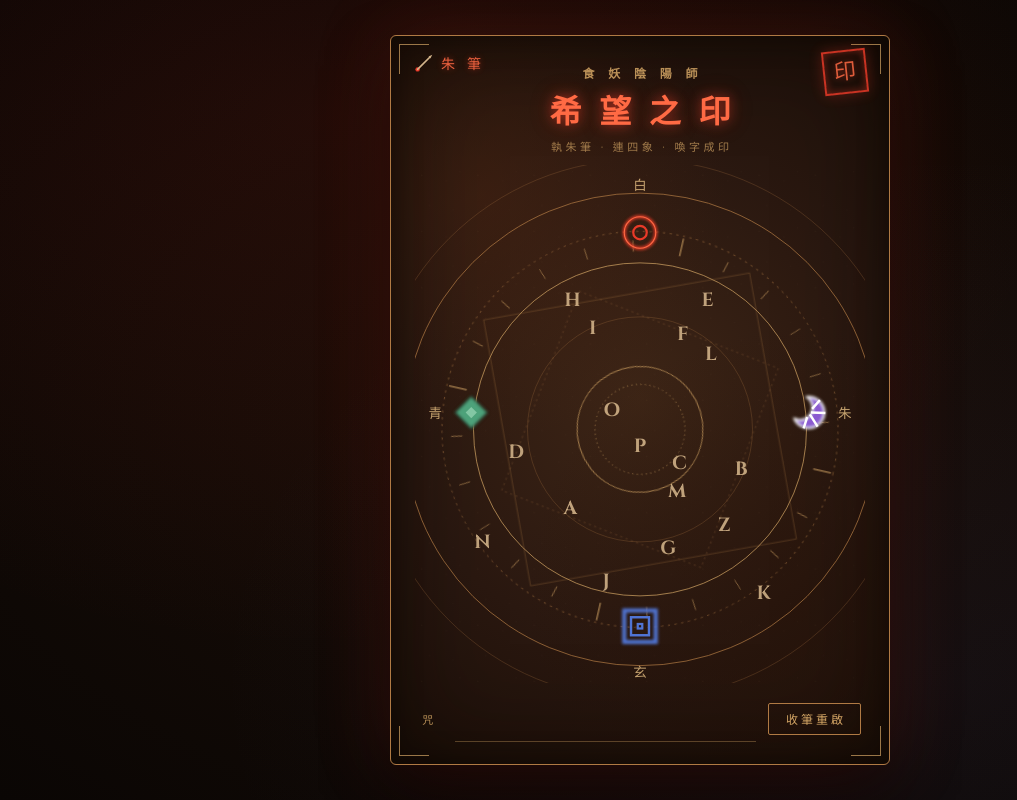
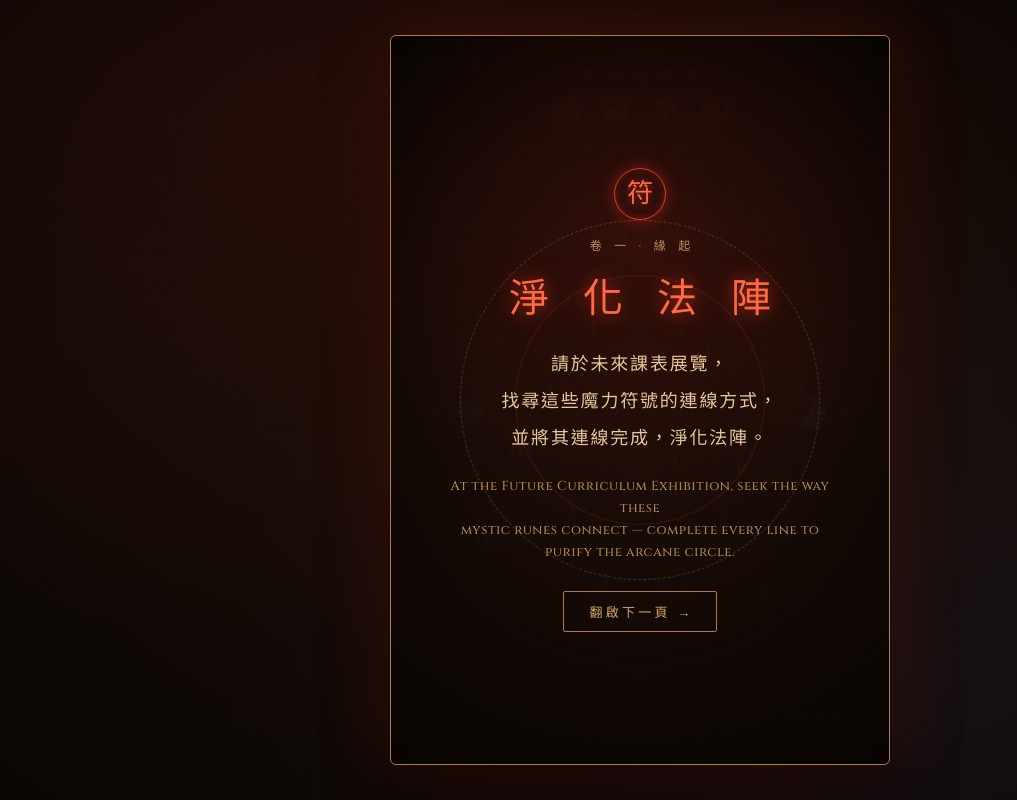
Before and after one commit to LinHz-28/yinyang-puzzle, a plain HTML site: page index.html in a window 1280 px wide. Shown: the whole page, without its empty margins (0-1017 px from the left). Drawn offline with Linux system fonts and the light colour scheme; a web font is replaced by a local one.

Commit message:
feat: add two intro scroll pages (story + how-to) with page navigation

```diff
--- a/index.html
+++ b/index.html
@@ -333,6 +333,7 @@
   .win-overlay {
     position: absolute;
     inset: 0;
+    z-index: 60;
     display: flex;
     flex-direction: column;
     align-items: center;
@@ -410,6 +411,132 @@
     color: var(--red-3);
     border-color: var(--red-2);
   }
+
+  /* ───────── 開場說明卷 ───────── */
+  .intro-overlay {
+    position: absolute;
+    inset: 0;
+    z-index: 30;
+    display: flex;
+    flex-direction: column;
+    align-items: center;
+    justify-content: center;
+    text-align: center;
+    padding: clamp(24px, 6vw, 44px) clamp(20px, 6vw, 40px);
+    border-radius: 6px;
+    background:
+      radial-gradient(circle at 50% 28%, rgba(200,40,31,0.16) 0%, transparent 52%),
+      radial-gradient(circle, rgba(22,11,6,0.975) 36%, rgba(8,4,2,0.99) 100%);
+    opacity: 1;
+    transition: opacity 0.6s ease;
+    overflow: hidden;
+  }
+  .intro-overlay.hidden { opacity: 0; pointer-events: none; }
+
+  .intro-ring {
+    position: absolute;
+    border-radius: 50%;
+    pointer-events: none;
+  }
+  .intro-ring.r1 {
+    width: min(360px, 86%); aspect-ratio: 1;
+    border: 1px dashed rgba(212,166,101,0.28);
+    animation: rotate 60s linear infinite;
+  }
+  .intro-ring.r2 {
+    width: min(250px, 62%); aspect-ratio: 1;
+    border: 1px solid rgba(232,58,40,0.20);
+    animation: rotate 42s linear infinite reverse;
+  }
+
+  .intro-emblem {
+    width: 52px; height: 52px;
+    line-height: 49px;
+    border: 1.5px solid var(--red-2);
+    border-radius: 50%;
+    color: var(--red-3);
+    font-family: 'Ma Shan Zheng','Noto Serif TC',serif;
+    font-size: 26px;
+    margin-bottom: 16px;
+    box-shadow: 0 0 16px rgba(232,58,40,0.4), inset 0 0 10px rgba(232,58,40,0.25);
+    text-shadow: 0 0 8px rgba(232,58,40,0.6);
+    position: relative;
+  }
+  .intro-label {
+    color: var(--amber-2);
+    font-size: clamp(11px, 3vw, 12px);
+    letter-spacing: 0.4em;
+    text-indent: 0.4em;
+    opacity: 0.85;
+    margin-bottom: 12px;
+    position: relative;
+  }
+  .intro-title {
+    font-family: 'Ma Shan Zheng','Noto Serif TC',serif;
+    color: var(--red-3);
+    font-size: clamp(28px, 8vw, 40px);
+    letter-spacing: 0.3em;
+    text-indent: 0.3em;
+    margin-bottom: 22px;
+    text-shadow: 0 0 16px rgba(232,58,40,0.6), 0 0 36px rgba(232,58,40,0.3);
+    position: relative;
+  }
+  .intro-body {
+    color: var(--cream);
+    font-family: 'Noto Serif TC', serif;
+    font-size: clamp(15px, 4.2vw, 18px);
+    line-height: 2.05;
+    letter-spacing: 0.1em;
+    margin: 0 0 18px;
+    max-width: 24em;
+    position: relative;
+  }
+  .intro-body .hl {
+    color: var(--red-3);
+    font-family: 'Cinzel', serif;
+    font-weight: 700;
+    letter-spacing: 0.18em;
+    text-shadow: 0 0 10px rgba(232,58,40,0.6);
+  }
+  .intro-en {
+    color: var(--amber-2);
+    font-family: 'Cinzel', serif;
+    font-size: clamp(11px, 3vw, 13px);
+    line-height: 1.7;
+    letter-spacing: 0.04em;
+    opacity: 0.8;
+    margin: 0 0 28px;
+    max-width: 30em;
+    position: relative;
+  }
+  .intro-actions {
+    display: flex;
+    gap: 14px;
+    flex-wrap: wrap;
+    justify-content: center;
+    position: relative;
+  }
+  .intro-actions button {
+    color: var(--amber-2);
+    border-color: var(--amber-1);
+    padding: 10px 22px;
+    font-size: 13px;
+  }
+  .intro-actions button:hover {
+    background: rgba(232,58,40,0.12);
+    color: var(--red-3);
+    border-color: var(--red-2);
+  }
+  .intro-actions button.primary {
+    color: var(--red-3);
+    border-color: var(--red-2);
+    box-shadow: 0 0 14px rgba(232,58,40,0.35), inset 0 0 12px rgba(232,58,40,0.18);
+    text-shadow: 0 0 8px rgba(232,58,40,0.5);
+  }
+  .intro-actions button.primary:hover {
+    background: rgba(232,58,40,0.22);
+    color: #ffd6a0;
+  }
 </style>
 </head>
 <body>
@@ -420,6 +547,49 @@
   <div class="brush-tag">
     <svg viewBox="0 0 24 24"><circle cx="5" cy="19" r="2.4" fill="#ff3a2a"/><path d="M5 19 L18 6" stroke="#e8c89a" stroke-width="1.8" stroke-linecap="round"/><path d="M17 5 L21 3 L19 7 Z" fill="#e8c89a"/></svg>
     朱 筆
+  </div>
+
+  <!-- ───── 開場 · 卷一：緣起 ───── -->
+  <div id="intro1" class="intro-overlay">
+    <div class="intro-ring r1"></div>
+    <div class="intro-ring r2"></div>
+    <div class="intro-emblem">符</div>
+    <div class="intro-label">卷 一 · 緣 起</div>
+    <div class="intro-title">淨 化 法 陣</div>
+    <p class="intro-body">
+      請於未來課表展覽，<br>
+      找尋這些魔力符號的連線方式，<br>
+      並將其連線完成，淨化法陣。
+    </p>
+    <p class="intro-en">
+      At the Future Curriculum Exhibition, seek the way these<br>
+      mystic runes connect — complete every line to purify the arcane circle.
+    </p>
+    <div class="intro-actions">
+      <button id="toPage2" type="button">翻啟下一頁 →</button>
+    </div>
+  </div>
+
+  <!-- ───── 開場 · 卷二：行法 ───── -->
+  <div id="intro2" class="intro-overlay hidden">
+    <div class="intro-ring r1"></div>
+    <div class="intro-ring r2"></div>
+    <div class="intro-emblem">令</div>
+    <div class="intro-label">卷 二 · 行 法</div>
+    <div class="intro-title">施 展 之 法</div>
+    <p class="intro-body">
+      請點擊下方「施展法陣」按鈕，<br>
+      回到遊戲畫面，<br>
+      連出最終答案 <span class="hl">HOPE</span>。
+    </p>
+    <p class="intro-en">
+      Tap the “Cast the Circle” button, return to the board,<br>
+      and trace the final answer — HOPE.
+    </p>
+    <div class="intro-actions">
+      <button id="backPage1" type="button">← 上一頁</button>
+      <button id="castBtn" class="primary" type="button">施展法陣 ✦</button>
+    </div>
   </div>
 
   <div class="title-row">食 妖 陰 陽 師</div>
@@ -937,6 +1107,22 @@
 
   document.getElementById('reset').addEventListener('click', reset);
   document.getElementById('restart').addEventListener('click', reset);
+
+  // ───────── 開場頁導覽 ─────────
+  const intro1 = document.getElementById('intro1');
+  const intro2 = document.getElementById('intro2');
+  document.getElementById('toPage2').addEventListener('click', () => {
+    intro1.classList.add('hidden');
+    intro2.classList.remove('hidden');
+  });
+  document.getElementById('backPage1').addEventListener('click', () => {
+    intro2.classList.add('hidden');
+    intro1.classList.remove('hidden');
+  });
+  document.getElementById('castBtn').addEventListener('click', () => {
+    // 施展法陣：收起說明卷，進入遊戲畫面
+    intro2.classList.add('hidden');
+  });
 })();
 </script>
 </body>
```
